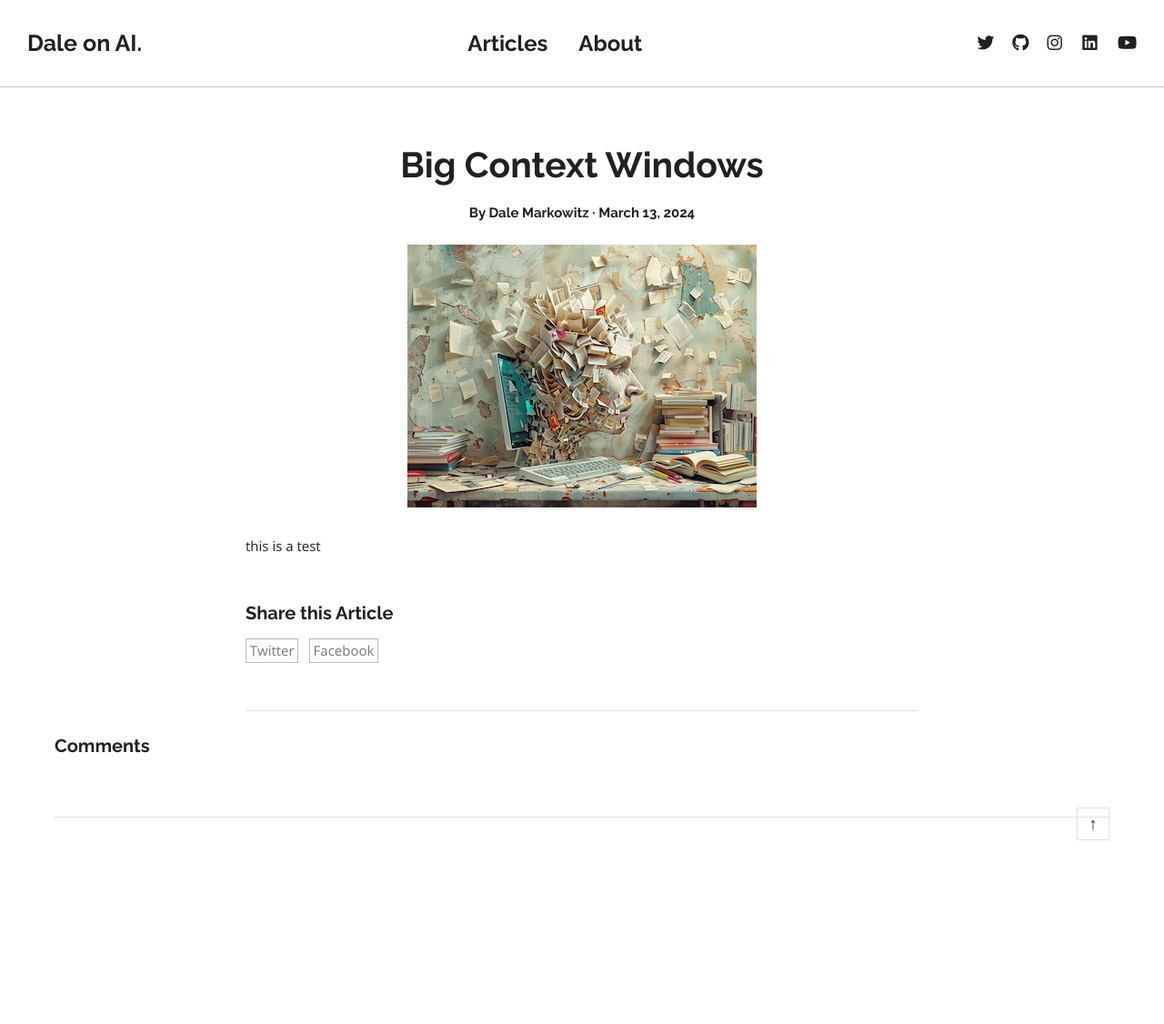
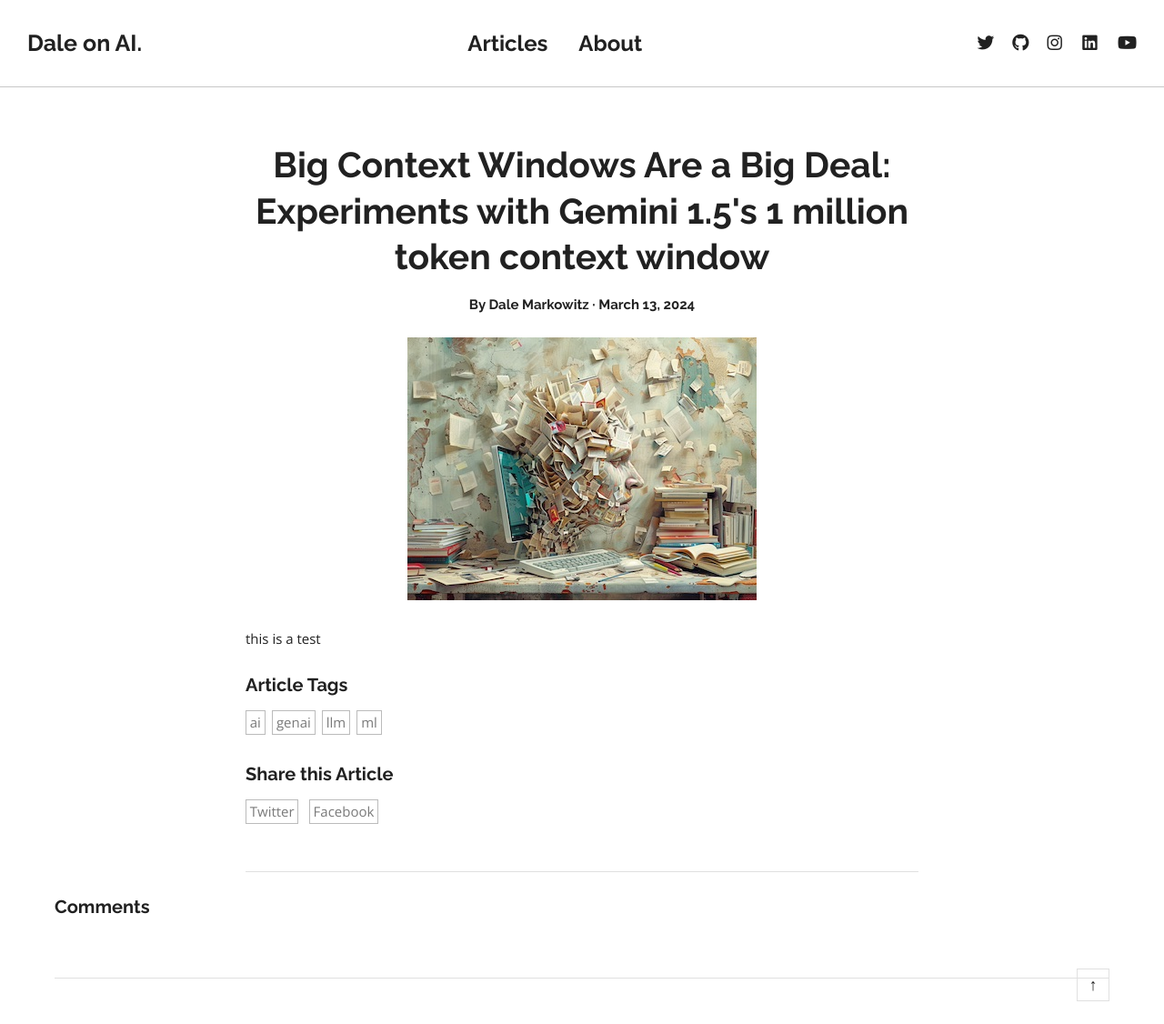
Before and after one commit to dalequark/daleonai, a Jekyll site: the page built from _posts/2024-03-13-big-context-windows.md, in a window 1280 px wide. Shown: the whole page at 91% size. Built offline with Jekyll 4.4.1, drawn with Linux system fonts in a browser that asks for light colours; some web fonts are replaced; a script that is not in the unit is left out; comment, search, counter and statistics services are not loaded; before the commit the page ends 949 px from its top, so only the background shows below that.

Commit message:
Update Blog “2024-03-13-big-context-windows”

```diff
--- a/_posts/2024-03-13-big-context-windows.md
+++ b/_posts/2024-03-13-big-context-windows.md
@@ -1,10 +1,16 @@
 ---
 layout: post
-title: Big Context Windows
+title: "Big Context Windows Are a Big Deal: Experiments with Gemini 1.5's 1
+  million token context window"
 date: 2024-03-13T20:54:51.292Z
-description: test
+description: LLMs with huge context windows are here. What opportunities do they unlock?
 feature_image: /images/big_context_feature.jpeg
 thumbnail_image: /images/big_context_feature_thumb.jpg
+tags:
+  - ai
+  - genai
+  - llm
+  - ml
 permalink: bigcontextwindows
 ---
 t﻿his is a test
```
